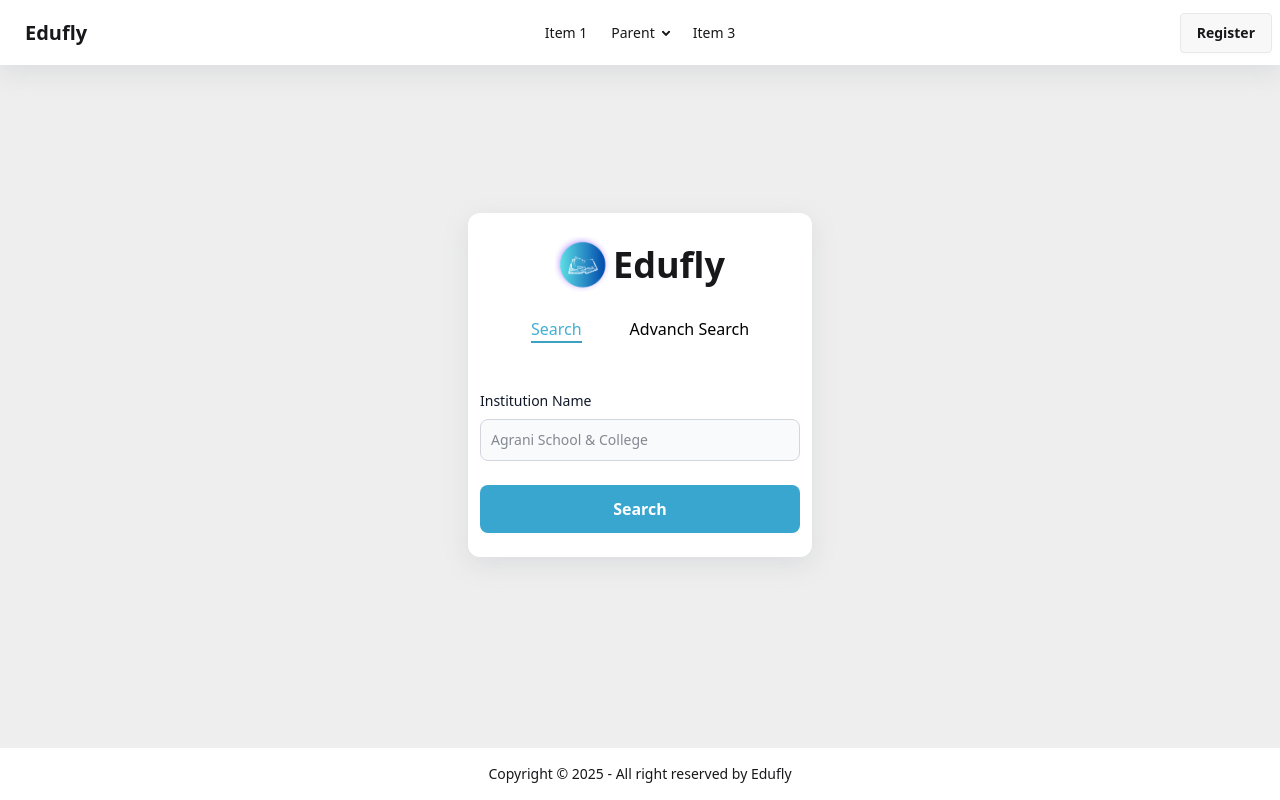
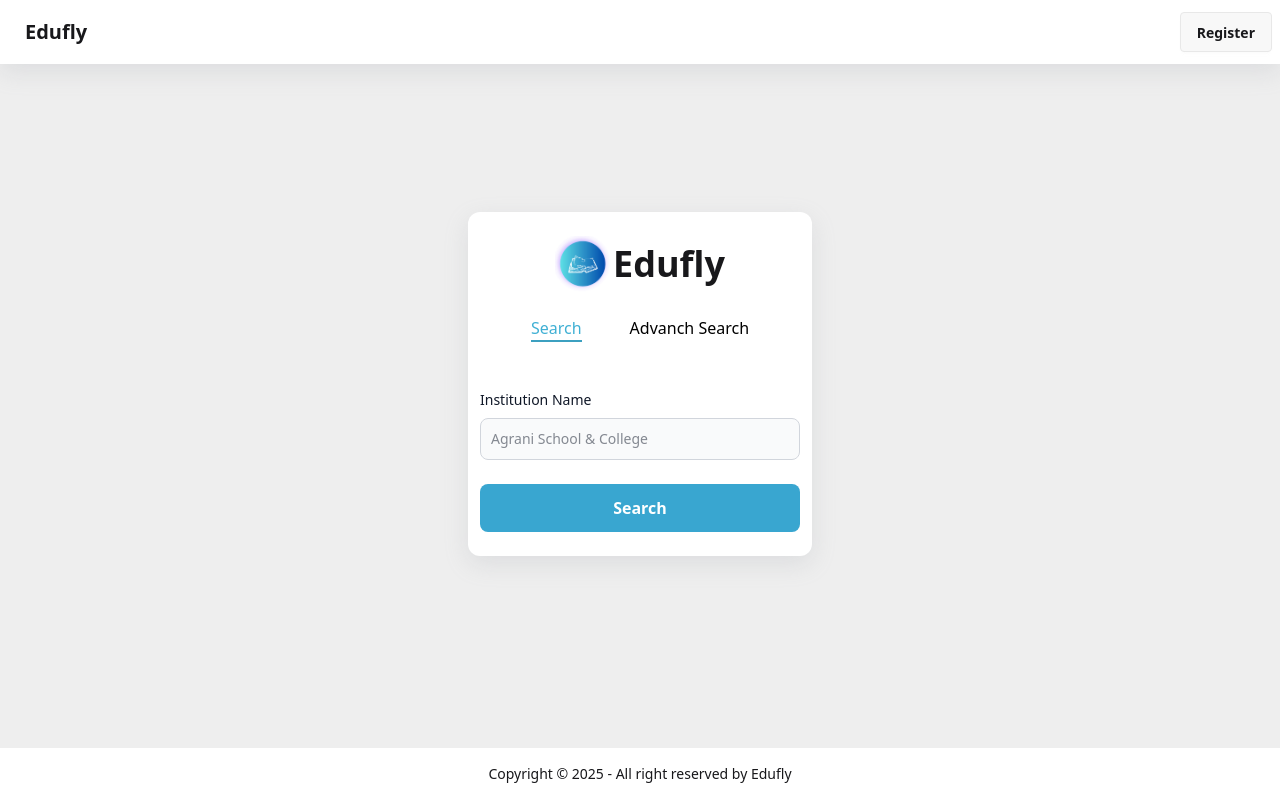
Before and after one commit to asraful0106/edufly_front-end, a React (Vite) app: page / in a window 1280 px wide. Built offline with nearby package versions, Linux system fonts and the light colour scheme.

Commit message:
refactor: Navigation condition based navigation link implemented

```diff
--- a/src/pages/searchPage/SearchPage.jsx
+++ b/src/pages/searchPage/SearchPage.jsx
@@ -33,7 +33,7 @@ const SearchPage = () => {
         // </div>
         <div className='flex flex-col min-h-screen bg-[#eeeeee]'>
             {/* Navigation */}
-            <Navigation />
+            <Navigation location="/"/>
             <main className='flex-grow'>
                 <div className='flex items-center justify-center' style={{ height: 'calc(100vh - 10rem)' }}>
 
--- a/src/sharedComponent/navigation/Navigation.jsx
+++ b/src/sharedComponent/navigation/Navigation.jsx
@@ -1,6 +1,7 @@
 import React from 'react';
 
-const Navigation = ({name}) => {
+const Navigation = ({name, location}) => {
+    console.log("Navigation location: ", location);
     return (
         <nav>
             <div className="navbar bg-base-100" style={{ boxShadow: 'rgba(149, 157, 165, 0.2) 0px 8px 24px' }}>
@@ -9,6 +10,9 @@ const Navigation = ({name}) => {
                         <div tabIndex={0} role="button" className="btn btn-ghost lg:hidden">
                             <svg xmlns="http://www.w3.org/2000/svg" className="h-5 w-5" fill="none" viewBox="0 0 24 24" stroke="currentColor"> <path strokeLinecap="round" strokeLinejoin="round" strokeWidth="2" d="M4 6h16M4 12h8m-8 6h16" /> </svg>
                         </div>
+                        {/* Menu in Navigation bar */}
+                        {
+                            location !== '/' &&
                             <ul
                                 tabIndex={0}
                                 className="menu menu-sm dropdown-content bg-base-100 rounded-box z-1 mt-6 w-52 p-2 shadow">
@@ -22,11 +26,15 @@ const Navigation = ({name}) => {
                                 </li>
                                 <li><a>Item 3</a></li>
                             </ul>
+                        }
                     </div>
                     {/* Company name or instuation name */}
                     <a className="btn btn-ghost text-xl">{name ? name : "Edufly"}</a>
                 </div>
                 <div className="navbar-center hidden lg:flex">
+                    {/* Navigation bar links */}
+                    {
+                        location !== '/' &&
                         <ul className="menu menu-horizontal px-1">
                             <li><a>Item 1</a></li>
                             <li>
@@ -40,6 +48,7 @@ const Navigation = ({name}) => {
                             </li>
                             <li><a>Item 3</a></li>
                         </ul>
+                    }
                 </div>
                 <div className="navbar-end">
                     <a className="btn">Register</a>
```
Lines whose indentation alone changed are shown as unchanged.
